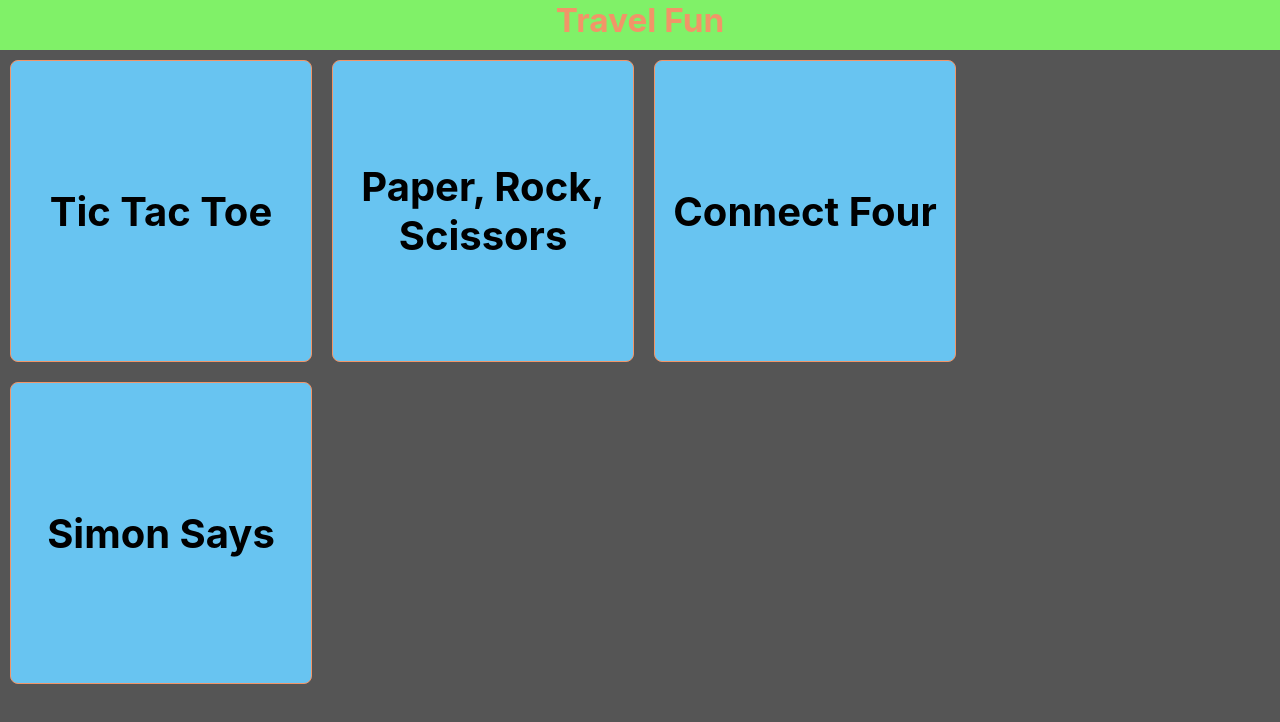
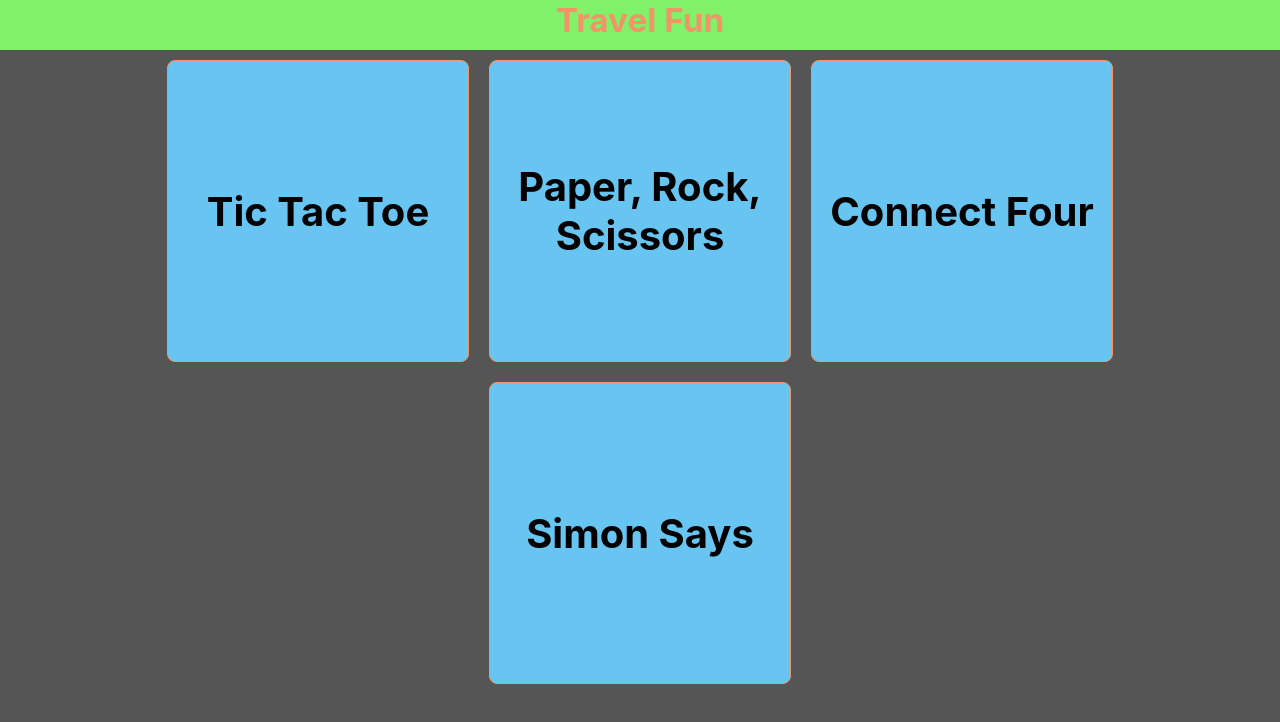
Before and after one commit to pyRN/family-fun, a React (Create React App) app: page / in a window 1280 px wide. Shown: the top 722 px of the page. Built offline with nearby package versions, Linux system fonts and the light colour scheme.

Commit message:
Refactored code, changed css class styles

```diff
--- a/src/App.css
+++ b/src/App.css
@@ -1,6 +1,21 @@
-.container {
+.flex-row {
+  display: flex;
+  flex-direction: row;
+  flex-wrap: wrap;
+}
+
+.flex-column {
   display: flex;
   flex-direction: column;
+  flex-wrap: no-wrap;
+}
+
+.flex-center {
+  justify-content: center;
+  align-items: center;
+}
+
+.container {
   justify-content: flex-start;
   align-items: center;
   background-color: var(--gray);
@@ -20,16 +35,7 @@ h1 {
   font-size: 25pt;
 }
 
-.games-container {
-  display: flex;
-  flex-direction: row;
-  flex-wrap: wrap;
-}
 .game-card {
-  display: flex;
-  flex-direction: column;
-  justify-content: center;
-  align-items: center;
   background-color: var(--tertiary-color);
   border: 1px solid var(--primary-color);
   border-radius: 8px;
@@ -46,6 +52,10 @@ h1 {
   background-color: var(--secondary-color);
   color: var(--primary-color);
   border: 1px solid var(--primary-color);
+}
+
+.games-container {
+  justify-content: center;
 }
 /*End Landing Page Styles*/
 
@@ -78,7 +88,12 @@ footer {
 /*End Footer Styles*/
 
 /*Tic Tac Tow Styles*/
-
+/* .games-container {
+  display: flex;
+  flex-direction: column;
+  justify-content: center;
+  align-items: center;
+} */
 /*End Tic Tac Tow Styles*/
 
 @media screen and (max-width: 650px) {
--- a/src/components/LandingPage/LandingPageContainer.jsx
+++ b/src/components/LandingPage/LandingPageContainer.jsx
@@ -21,16 +21,16 @@ const LandingPageContainer = () => {
     },
   ];
   return (
-    <div className="container">
+    <div className="flex-column container">
       <div className="title-container">
-        <h1 className="text-center">Travel Fun</h1>
+        <h1>Travel Fun</h1>
       </div>
 
-      <div className="games-container">
+      <div className="flex-row games-container">
         {aGames.map((oGame) => {
           return (
             <div
-              className="game-card"
+              className="flex-column flex-center game-card"
               key={oGame.sTitle}
               onClick={() => fnNavigate(oGame.sPath)}
             >
```
